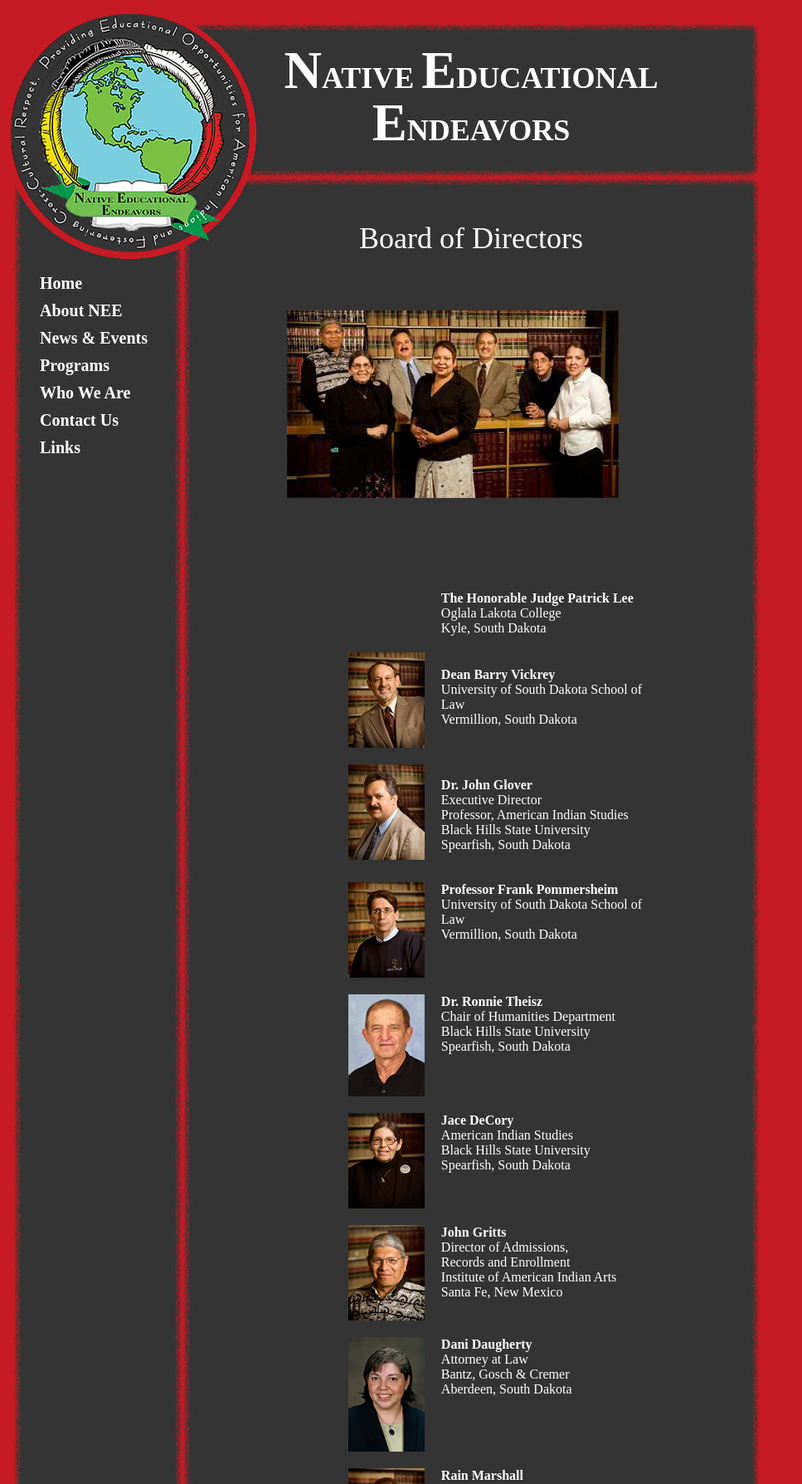
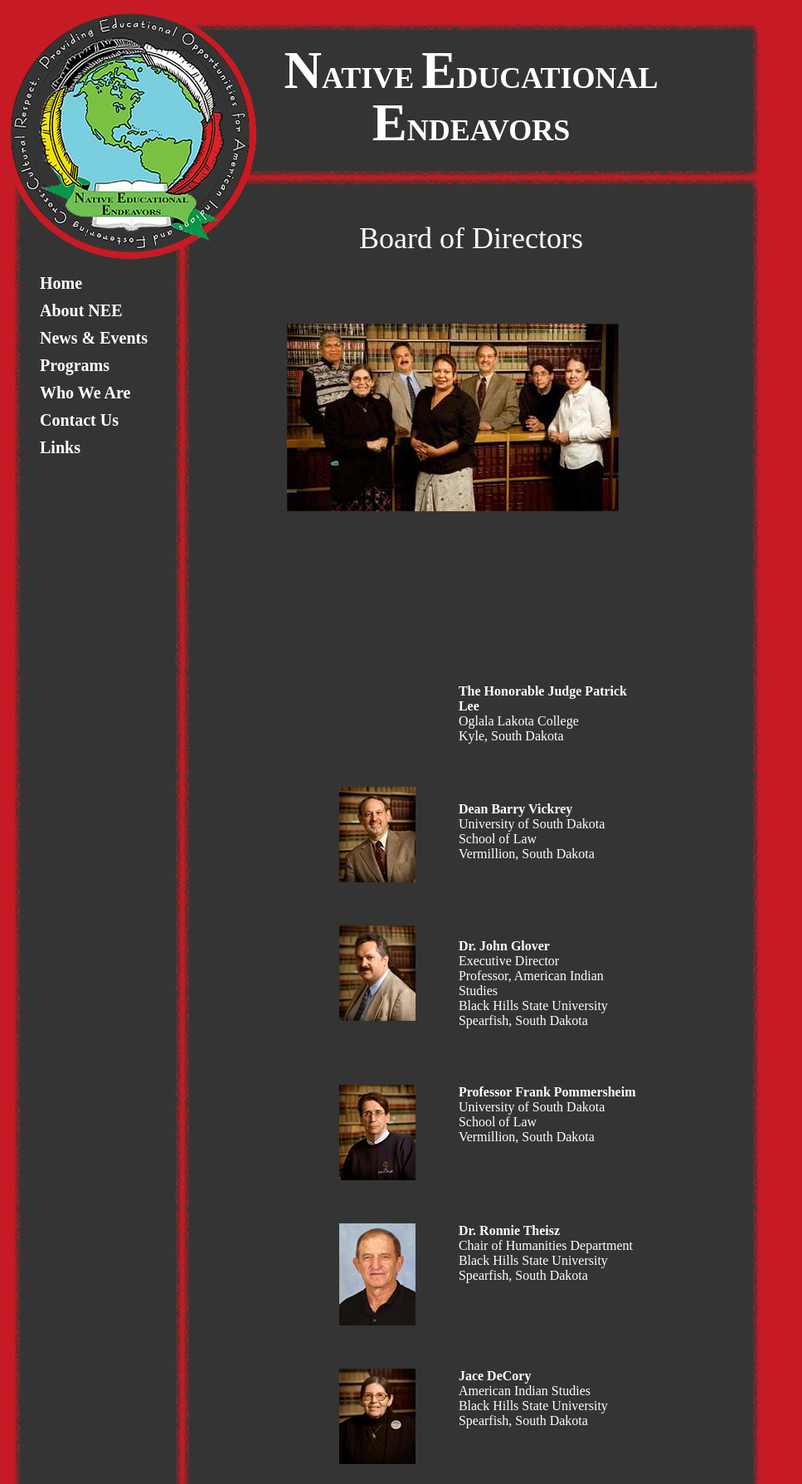
Before and after one commit to barobba/Native-Educational-Endeavors, a PHP site: page /profile-board.php in a window 1280 px wide. Shown: the top 1788 px of the page at 83% size, without its empty margins (0-967 px from the left). Run offline with PHP 8.4, Linux system fonts and the light colour scheme; some libraries are stand-ins or nearby versions.

Commit message:
Mass update.
Signed-off-by: Biagio Arobba <barobba@gmail.com>

```diff
--- a/contact-us.php
+++ b/contact-us.php
@@ -1,5 +1,11 @@
 <?php $page['title'] = 'Contact Us' ?>
 <?php require_once 'php-code/template-top.php' ?>
+
+  <style>
+    .content {
+      height: 363px;
+    }
+  </style>
 
 	<h2 id="page-title">Contact Us</h2>
 
--- a/links.php
+++ b/links.php
@@ -1,5 +1,11 @@
 <?php $page['title'] = 'Links' ?>
 <?php require_once 'php-code/template-top.php' ?>
+
+  <style>
+    .content {
+      height: 363px;
+    }
+  </style>
 
 	<h2 id="page-title">Links</h2>
 
--- a/news.php
+++ b/news.php
@@ -1,5 +1,11 @@
 <?php $page['title'] = 'News' ?>
 <?php require_once 'php-code/template-top.php' ?>
+
+  <style>
+    .content {
+      height: 363px;
+    }
+  </style>
 
 	<h2 id="page-title">News & Events</h2>
 
--- a/profile-board.php
+++ b/profile-board.php
@@ -1,9 +1,15 @@
-<?php $page['title'] = 'Profiles' ?>
+<?php $page['title'] = 'Board of Directors' ?>
 <?php require_once 'php-code/template-top.php' ?>
+
+  <style>
+    #board-listing td {
+      padding: 1em;
+    }
+  </style>
 
 	<h2 id="page-title">Board of Directors</h2>
 
-<table width="515" height="1242" border="0" cellspacing="20">
+<table id="board-listing" width="515" height="1242" border="0" cellspacing="20">
     <tbody><tr>
       <td width="491" colspan="2">
 		<p align="center">
--- a/profile-lecturers.php
+++ b/profile-lecturers.php
@@ -1,4 +1,4 @@
-<?php $page['title'] = 'Lecturers' ?>
+<?php $page['title'] = 'Lecturers &amp; Consultants' ?>
 <?php require_once 'php-code/template-top.php' ?>
 
   <style>
@@ -7,7 +7,7 @@
     }
   </style>
 
-	<h2 id="page-title">Lecturers & Consultants</h2>
+	<h2 id="page-title">Lecturers &amp; Consultants</h2>
 
 	<div style="text-align: center">
 		<img src="pictures/_copy-profile-lecturers.png" />
--- a/profiles.php
+++ b/profiles.php
@@ -1,5 +1,11 @@
 <?php $page['title'] = 'Profiles' ?>
 <?php require_once 'php-code/template-top.php' ?>
+
+  <style>
+    .content {
+      height: 363px;
+    }
+  </style>
 
 	<h2 id="page-title">Who We Are</h2>
 
--- a/programs.php
+++ b/programs.php
@@ -1,5 +1,11 @@
 <?php $page['title'] = 'Programs' ?>
 <?php require_once 'php-code/template-top.php' ?>
+
+  <style>
+    .content {
+      height: 363px;
+    }
+  </style>
 
 	<h2 id="page-title">Programs</h2>
 
```
